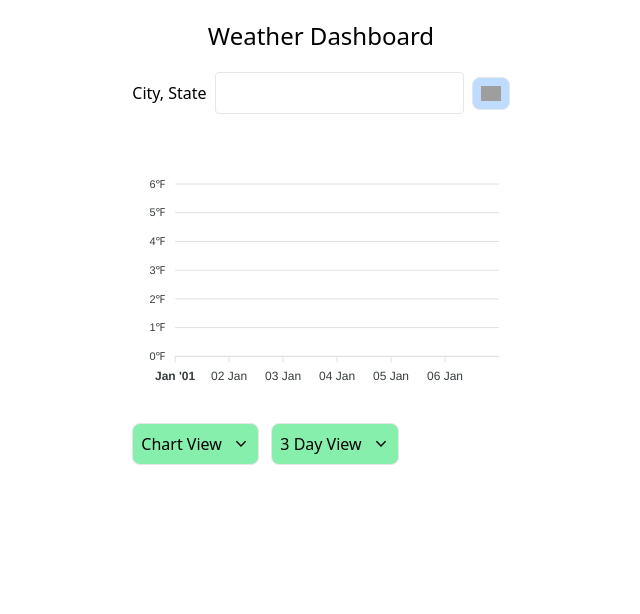
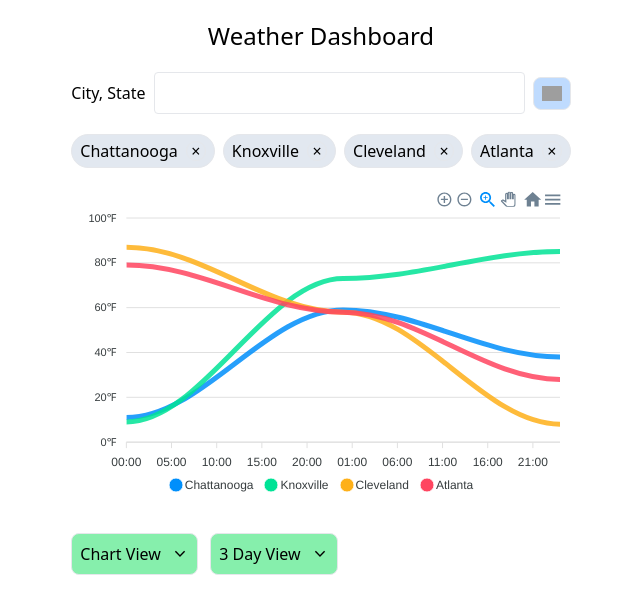
Before and after one commit to CharlesTaylor7/open-weather-dashboard, a React (Vite) app: page / in a window 1280 px wide. Shown: the top 614 px of the page, without its empty margins (319-959 px from the left). Built offline with nearby package versions, Linux system fonts and the light colour scheme; grey boxes are pictures that could not be loaded.

Commit message:
Pre fill cities

```diff
--- a/src/components/WeatherDashboard.tsx
+++ b/src/components/WeatherDashboard.tsx
@@ -1,14 +1,12 @@
 import { useState } from 'react';
 import caretIcon from '@/icons/dropdown-caret.svg';
 import searchIcon from '@/icons/search.svg';
-import TimeSeriesLineChart  from '@/components/TimeSeriesLineChart';
+import TimeSeriesLineChart from '@/components/TimeSeriesLineChart';
 import WeatherDashboardState from '@/weather-dashboard';
 import type { TimeSeries } from '@/weather-dashboard';
 
 type View = 'chart' | 'table';
 type Props = {};
-
-//const cities = ['Chattanooga', 'Knoxville', 'Cleveland', 'Atlanta'];
 
 export default function WeatherDashboard(props: Props) {
   const [dashboard, setState] = useState<WeatherDashboardState>(
@@ -32,12 +30,12 @@ export default function WeatherDashboard(props: Props) {
           ))}
         </div>
         {dashboard.view === 'chart' ? (
-          <TimeSeriesLineChart data-testid="chart" data={dashboard.allCityTimeSeries()} />
-        ) : (
-          <Table
-            data-testid="table"
+          <TimeSeriesLineChart
+            data-testid="chart"
             data={dashboard.allCityTimeSeries()}
           />
+        ) : (
+          <Table data-testid="table" data={dashboard.allCityTimeSeries()} />
         )}
         <div className="flex flex-wrap gap-3">
           <Dropdown
--- a/src/weather-dashboard.ts
+++ b/src/weather-dashboard.ts
@@ -1,5 +1,10 @@
 export default class WeatherDashboard {
-  readonly cities: Array<City> = [];
+  readonly cities: Array<City> = [
+    'Chattanooga',
+    'Knoxville',
+    'Cleveland',
+    'Atlanta',
+  ].map((label) => ({ label, data: [] }));
   readonly view: View = 'chart';
   readonly forecastDays: number = 3;
 
@@ -31,11 +36,14 @@ export default class WeatherDashboard {
   }
 
   allCityTimeSeries(): Array<TimeSeries> {
-    return this.cities.map((city) => randomTimeSeries(city.label, this.forecastDays));
+    return this.cities.map((city) =>
+      randomTimeSeries(city.label, this.forecastDays),
+    );
   }
 }
 
 export type View = 'chart' | 'table';
+
 export type City = {
   label: string;
   data: Array<{
@@ -43,6 +51,18 @@ export type City = {
     temperature: number;
   }>;
 };
+
+/* TODO: consider
+export class City {
+  city: string;
+  state: string;
+  country: string;
+  data: Array<{
+    date: Date;
+    temperature: number;
+  }>;
+};
+*/
 
 export type TimeSeries = {
   name: string;
```
